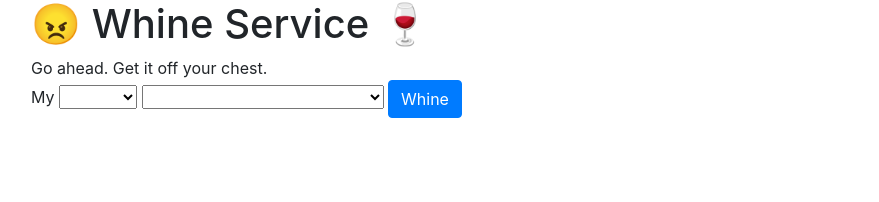
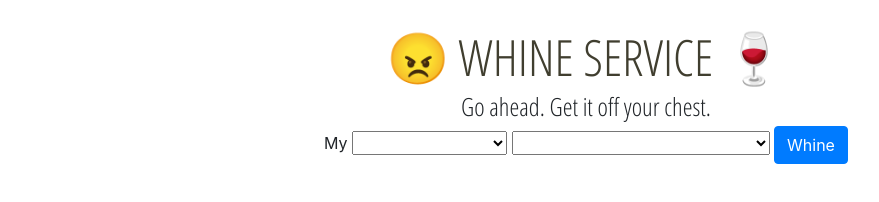
Before and after one commit to HeyStenson/WhineService, a website: page index.html in a window 1280 px wide. Shown: the whole page, without its empty margins (54-933 px from the left). Drawn offline with nearby package versions, Linux system fonts and the light colour scheme; some packages are replaced by stand-ins of ours.

Commit message:
added a little styling

```diff
--- a/app.js
+++ b/app.js
@@ -5,11 +5,17 @@ app.controller('WineCtrl', function($scope, $window){
 	$scope.reload = function(){
 		$window.location.reload();
 	};
-	var wines = ["Grenache", "Tepranillo", "Sauvignon blanc", "Syrah", "Pinot noir", "Merlot", "Sangiovese merlot", "Riesling", "Chardonnay", "Zinfandel", "Cabernet sauvignon"];
+
 	$scope.wine = wines[Math.floor(Math.random() * wines.length)];
-	var descriptors =["flirtatious", "bold", "childishly playful", "savage", "mysterious", "dense", "aggressive", "demure", "motivated", "futuristic", "fanciful"];
+
 	$scope.describe = descriptors[Math.floor(Math.random() * descriptors.length)];
-	var hintsOf = ["strawberries", "cinnamon", "leather", "sunshine", "despair", "applesauce", "dungeons", "dragons", "black pepper", "truffles", "orange essence", "licorice", "cherry", "murderous rage", "bacon", "acetone"];
+
 	$scope.hintOf1 = hintsOf[Math.floor(Math.random() * hintsOf.length)];
 	$scope.hintOf2 = hintsOf[Math.floor(Math.random() * hintsOf.length)];
-})
+});
+
+var hintsOf = ["strawberries", "cinnamon", "leather", "sunshine", "despair", "applesauce", "dungeons", "dragons", "black pepper", "truffles", "orange essence", "licorice", "cherry", "murderous rage", "bacon", "acetone"];
+
+var descriptors =["flirtatious", "bold", "childishly playful", "savage", "mysterious", "dense", "aggressive", "demure", "motivated", "futuristic", "fanciful"];
+
+var wines = ["Grenache", "Tepranillo", "Sauvignon blanc", "Syrah", "Pinot noir", "Merlot", "Sangiovese merlot", "Riesling", "Chardonnay", "Zinfandel", "Cabernet sauvignon"];
--- a/index.html
+++ b/index.html
@@ -15,40 +15,51 @@
 	<script type="text/javascript" src="bower_components/angular-resource/angular-resource.js"></script>
 	<!-- custom magic -->
 	<script type="text/javascript" src="app.js"></script>
-	<script type="text/javascript" src="wines.js"></script>
 	<!-- bootstrap -->
-	<link rel="stylesheet" type="text/css" href="bower_components/bootstrap/dist/css/bootstrap.css">
+	<link rel="stylesheet" type="text/css" href="bower_components/bootstrap-css-only/css/bootstrap.css">
 	<!-- all my css love -->
 	<link rel="stylesheet" href="styles.css">
+	<!-- Google Fonts -->
+	<link href='https://fonts.googleapis.com/css?family=Open+Sans+Condensed:300,700' rel='stylesheet' type='text/css'>
 </head>
 <body ng-controller="WineCtrl">
-	<div class="container">
-		<header>
+	<div class="container app-box">
+		<header class="page-header text-center">
 			<h1>&#128544; Whine Service &#127863;</h1>
 		</header>
 		<div>
-			<div>Go ahead. Get it off your chest.</div>
-			<div>
+			<div class="intro text-center">Go ahead. Get it off your chest.</div>
+			<div ng-hide="showFirst" class="text-center">
 				My
-				<select name="nounSelect" ng-model="data.nounSelect">
+				<select name="nounSelect" ng-model="data.nounSelect" class="dropdown">
 					<option value="pet">pet</option>
 					<option value="code">code</option>
 					<option value="crush">crush</option>
 					<option value="partner">partner</option>
 					<option value="knee">knee</option>
+					<option value="mother">mother</option>
+					<option value="laptop">laptop</option>
+					<option value="real estate broker">real estate broker</option>
+					<option value="BFF">BFF</option>
+					<option value="life">life</option>
 				</select>
-				<select name="verbSelect" ng-model="data.verbSelect">
+				<select name="verbSelect" ng-model="data.verbSelect" class="dropdown">
 					<option value="can't even">can't even</option>
 					<option value="doesn't know I exist">doesn't know I exist</option>
 					<option value="can't buy me love">can't buy me love</option>
 					<option value="doesn't support my life goals">doesn't support my life goals</option>
 					<option value="forgot my birthday again">forgot my birthday again</option>
+					<option value="talks about me behind my back">talks about me behind my back</option>
+					<option value="ate all the ice cream">ate all the ice cream</option>
+					<option value="has awful taste in movies">has awful taste in movies</option>
+					<option value="listens to a lot of Miley Cyrus">listens to a lot of Miley Cyrus</option>
+					<option value="doesn't value my opinion">doesn't value my opinion</option>
 				</select>
-				<a href="#" class="btn btn-primary" ng-click="showNext = !showNext" ng-class="{ active: showNext }">Whine</a>
+				<a href="#" class="btn btn-primary" ng-click="showNext = !showNext; showFirst = !showFirst" ng-class="{ active: showNext }">Whine</a>
 			</div>
-			<div ng-show="showNext">
+			<div ng-show="showNext" class="text-center">
 				<div>
-					Your {{data.nounSelect}} {{data.verbSelect}}?
+					<h3>My {{data.nounSelect}} {{data.verbSelect}}.</h3>
 				</div>
 				<div id="platitude">
 					Poor baby.
@@ -59,6 +70,7 @@
 				<div>
 					This {{describe}} wine with hints of {{hintOf1}} and {{hintOf2}} will make you forget all about your {{data.nounSelect}}.
 				</div>
+				<br>
 				<div>
 					<button class="btn btn-primary" ng-click="reload()">Whine Again</button>
 				</div>
--- a/styles.css
+++ b/styles.css
@@ -1,3 +1,23 @@
+h1 {
+  font: 50px/45px 'Open Sans Condensed', sans-serif;
+      font-size: 50px;
+      line-height: 45px;
+      font-family: 'Open Sans Condensed', sans-serif;
+      color: #403E2F;
+      text-transform: uppercase;
+}
+
+.intro {
+  font-family: 'Open Sans Condensed', sans-serif;
+  font-size: 25px;
+  font-weight: 300;
+}
+
+.app-box {
+  margin-top:35px;
+  width: 600px;
+}
+
 .ng-hide-remove {
 	animation:0.5s flipInX ease;
 }
--- a/wines.js
+++ /dev/null
@@ -1,5 +0,0 @@
-var wines = ["Grenache", "Tepranillo", "Sauvignon blanc", "Syrah", "Pinot noir", "Merlot", "Sangiovese merlot", "Riesling", "Chardonnay", "Zinfandel", "Cabernet sauvignon"]
-
-var describe =["flirtatious", "bold", "childishly playful", "savage", "mysterious", "dense", "aggressive", "demure", "motivated", "futuristic", "fanciful"]
-
-var hintsOf = ["strawberries", "cinnamon", "leather", "sunshine", "despair", "applesauce", "dungeons", "dragons", "black pepper", "truffles", "orange essence", "licorice", "cherry", "murderous rage", "bacon", "acetone"]
```
Also changed, not shown: bower.json (+7 -1 lines).
